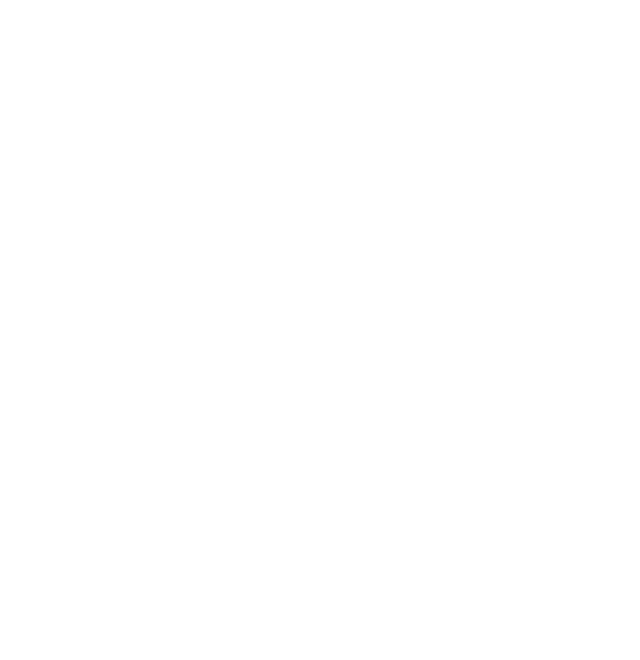
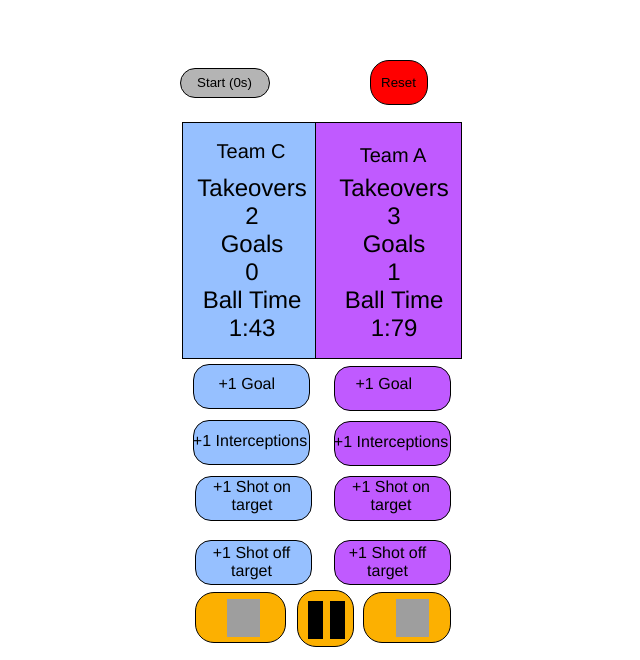
Before and after one commit to sst-inc/Sports-SStatistics-Tracker, a React (Create React App) app in the folder sports/: page / in a window 1280 px wide. Shown: the part 540-1200 px from the top of the page, without its empty margins (284-924 px from the left). Before the commit the page ends 800 px from the top, so only its background shows below. Built offline with nearby package versions, Linux system fonts and the light colour scheme; grey boxes are pictures that could not be loaded.

Commit message:
Yay matchtimer
Made matchtimer work

```diff
--- a/package.json
+++ b/package.json
@@ -1,5 +1,6 @@
 {
   "dependencies": {
+    "react-native-svg": "^13.12.0",
     "react-router-dom": "^6.15.0"
   }
 }
--- a/sports/src/App.js
+++ b/sports/src/App.js
@@ -5,11 +5,14 @@
 import NoteTaking from './Components/Notetaking';
 import MatchTimer from './Components/MatchTimer';
 import { StartPage } from './StartPage';
+import GameRecord from './GameRecord';
 
 export default function App() {
   return (
     <div className="App">
       <StartPage />
+      <GameRecord/>
+
     </div>
   );
 }
--- a/sports/src/Components/MatchTimer.js
+++ b/sports/src/Components/MatchTimer.js
@@ -26,9 +26,37 @@
   };
 
   return (
-    <div className="App">
-      <button onClick={handleTogglePause}>{isPaused ? `Start (${seconds}s)` : `Pause (${seconds}s)`}</button>
-      <button onClick={handleReset}>Reset</button>
+    <div style={{ display: 'flex', alignItems: 'center' }}>
+      <button
+        style={{
+          backgroundColor: '#b4b4b4',
+          border: '1px solid #000000',
+          borderRadius: '15px',
+          height: '30px',
+          width: '90px',
+          color: '#000000',
+          cursor: 'pointer',
+          marginRight: '50px',
+        }}
+        onClick={handleTogglePause}
+      >
+        {isPaused ? `Start (${seconds}s)` : `Pause (${seconds}s)`}
+      </button>
+      <button
+        style={{
+          backgroundColor: '#ff0000',
+          border: '1px solid #000000',
+          borderRadius: '19px',
+          height: '45px',
+          width: '58px',
+          color: '#000000',
+          cursor: 'pointer',
+          marginLeft: '50px',
+        }}
+        onClick={handleReset}
+      >
+        Reset
+      </button>
     </div>
   );
 }
--- /dev/null
+++ b/sports/src/GameRecord.css
@@ -0,0 +1,383 @@
+.frame {
+  background-color: transparent;
+  display: flex;
+  flex-direction: row;
+  justify-content: center;
+  width: 100%;
+}
+
+.frame .overlap-group-wrapper {
+  height: 600px;
+  width: 353px;
+}
+
+.frame .overlap-group {
+  height: 600px;
+  position: relative;
+  width: 285px;
+}
+
+.frame .rectangle {
+  height: 600px;
+  left: 1px;
+  position: absolute;
+  top: 0;
+  width: 278px;
+}
+
+.frame .div {
+  background-color: #c05aff;
+  border: 1px solid;
+  border-color: #000000;
+  height: 235px;
+  left: 130px;
+  position: absolute;
+  top: 62px;
+  width: 150px;
+}
+
+.frame .rectangle-2 {
+  background-color: #96c0ff;
+  border: 1px solid;
+  border-color: #000000;
+  height: 235px;
+  left: 2px;
+  position: absolute;
+  top: 62px;
+  width: 132px;
+}
+
+.frame .takeovers-goals {
+  color: #000000;
+  font-family: "Inter-Regular", Helvetica;
+  font-size: 24px;
+  font-weight: 400;
+  left: 2px;
+  letter-spacing: 0;
+  line-height: normal;
+  position: absolute;
+  text-align: center;
+  top: 114px;
+  width: 141px;
+}
+
+.frame .text-wrapper {
+  color: #000000;
+  font-family: "Inter-Regular", Helvetica;
+  font-size: 24px;
+  font-weight: 400;
+  left: 144px;
+  letter-spacing: 0;
+  line-height: normal;
+  position: absolute;
+  text-align: center;
+  top: 114px;
+  width: 141px;
+}
+
+.frame .text-wrapper-2 {
+  color: #000000;
+  font-family: "Inter-Regular", Helvetica;
+  font-size: 20px;
+  font-weight: 400;
+  left: 1px;
+  letter-spacing: 0;
+  line-height: normal;
+  position: absolute;
+  text-align: center;
+  top: 80px;
+  width: 141px;
+}
+
+.frame .text-wrapper-3 {
+  color: #000000;
+  font-family: "Inter-Regular", Helvetica;
+  font-size: 20px;
+  font-weight: 400;
+  left: 143px;
+  letter-spacing: 0;
+  line-height: normal;
+  position: absolute;
+  text-align: center;
+  top: 84px;
+  width: 141px;
+}
+
+.frame .rectangle-3 {
+  background-color: #fcb001;
+  border: 1px solid;
+  border-color: #000000;
+  border-radius: 19px;
+  height: 55px;
+  left: 117px;
+  position: absolute;
+  top: 530px;
+  width: 55px;
+}
+
+.frame .rectangle-4 {
+  background-color: #fcb001;
+  border: 1px solid;
+  border-color: #000000;
+  border-radius: 19px;
+  height: 49px;
+  left: 183px;
+  position: absolute;
+  top: 532px;
+  width: 86px;
+}
+
+.frame .rectangle-5 {
+  background-color: #fcb001;
+  border: 1px solid;
+  border-color: #000000;
+  border-radius: 19px;
+  height: 49px;
+  left: 15px;
+  position: absolute;
+  top: 532px;
+  width: 89px;
+}
+
+.frame .rectangle-6 {
+  background-color: #96c0ff;
+  border: 1px solid;
+  border-color: #000000;
+  border-radius: 16px;
+  height: 43px;
+  left: 13px;
+  position: absolute;
+  top: 360px;
+  width: 115px;
+}
+
+.frame .rectangle-7 {
+  background-color: #96c0ff;
+  border: 1px solid;
+  border-color: #000000;
+  border-radius: 16px;
+  height: 43px;
+  left: 13px;
+  position: absolute;
+  top: 304px;
+  width: 115px;
+}
+
+.frame .text-wrapper-4 {
+  color: #000000;
+  font-family: "Inter-Regular", Helvetica;
+  font-size: 16px;
+  font-weight: 400;
+  left: 39px;
+  letter-spacing: 0;
+  line-height: normal;
+  position: absolute;
+  text-align: center;
+  top: 315px;
+  white-space: nowrap;
+}
+
+.frame .rectangle-8 {
+  background-color: #c05aff;
+  border: 1px solid;
+  border-color: #000000;
+  border-radius: 16px;
+  height: 43px;
+  left: 154px;
+  position: absolute;
+  top: 361px;
+  width: 115px;
+}
+
+.frame .rectangle-9 {
+  background-color: #c05aff;
+  border: 1px solid;
+  border-color: #000000;
+  border-radius: 16px;
+  height: 43px;
+  left: 154px;
+  position: absolute;
+  top: 306px;
+  width: 115px;
+}
+
+.frame .rectangle-10 {
+  background-color: #96c0ff;
+  border: 1px solid;
+  border-color: #000000;
+  border-radius: 16px;
+  height: 43px;
+  left: 15px;
+  position: absolute;
+  top: 416px;
+  width: 115px;
+}
+
+.frame .rectangle-11 {
+  background-color: #96c0ff;
+  border: 1px solid;
+  border-color: #000000;
+  border-radius: 16px;
+  height: 43px;
+  left: 15px;
+  position: absolute;
+  top: 480px;
+  width: 115px;
+}
+
+.frame .rectangle-12 {
+  background-color: #c05aff;
+  border: 1px solid;
+  border-color: #000000;
+  border-radius: 16px;
+  height: 43px;
+  left: 154px;
+  position: absolute;
+  top: 416px;
+  width: 115px;
+}
+
+.frame .rectangle-13 {
+  background-color: #c05aff;
+  border: 1px solid;
+  border-color: #000000;
+  border-radius: 16px;
+  height: 43px;
+  left: 154px;
+  position: absolute;
+  top: 480px;
+  width: 115px;
+}
+
+.frame .text-wrapper-5 {
+  color: #000000;
+  font-family: "Inter-Regular", Helvetica;
+  font-size: 16px;
+  font-weight: 400;
+  left: 0;
+  letter-spacing: 0;
+  line-height: normal;
+  position: absolute;
+  text-align: center;
+  top: 372px;
+  width: 141px;
+}
+
+.frame .text-wrapper-6 {
+  color: #000000;
+  font-family: "Inter-Regular", Helvetica;
+  font-size: 16px;
+  font-weight: 400;
+  left: 141px;
+  letter-spacing: 0;
+  line-height: normal;
+  position: absolute;
+  text-align: center;
+  top: 373px;
+  width: 141px;
+}
+
+.frame .element-shot-on-target {
+  color: #000000;
+  font-family: "Inter-Regular", Helvetica;
+  font-size: 16px;
+  font-weight: 400;
+  left: 2px;
+  letter-spacing: 0;
+  line-height: normal;
+  position: absolute;
+  text-align: center;
+  top: 418px;
+  width: 141px;
+}
+
+.frame .text-wrapper-7 {
+  color: #000000;
+  font-family: "Inter-Regular", Helvetica;
+  font-size: 16px;
+  font-weight: 400;
+  left: 10px;
+  letter-spacing: 0;
+  line-height: normal;
+  position: absolute;
+  text-align: center;
+  top: 484px;
+  width: 124px;
+}
+
+.frame .text-wrapper-8 {
+  color: #000000;
+  font-family: "Inter-Regular", Helvetica;
+  font-size: 16px;
+  font-weight: 400;
+  left: 153px;
+  letter-spacing: 0;
+  line-height: normal;
+  position: absolute;
+  text-align: center;
+  top: 484px;
+  width: 110px;
+}
+
+.frame .element-shot-on-target-2 {
+  color: #000000;
+  font-family: "Inter-Regular", Helvetica;
+  font-size: 16px;
+  font-weight: 400;
+  left: 141px;
+  letter-spacing: 0;
+  line-height: normal;
+  position: absolute;
+  text-align: center;
+  top: 418px;
+  width: 141px;
+}
+
+.frame .rectangle-14 {
+  background-color: #000000;
+  border: 1px solid;
+  height: 36px;
+  left: 150px;
+  position: absolute;
+  top: 541px;
+  width: 13px;
+}
+
+.frame .rectangle-15 {
+  background-color: #000000;
+  border: 1px solid;
+  height: 36px;
+  left: 128px;
+  position: absolute;
+  top: 541px;
+  width: 13px;
+}
+
+.frame .polygon {
+  height: 38px;
+  left: 216px;
+  position: absolute;
+  top: 539px;
+  width: 33px;
+}
+
+.frame .img {
+  height: 38px;
+  left: 47px;
+  position: absolute;
+  top: 539px;
+  width: 33px;
+}
+
+.frame .text-wrapper-9 {
+  color: #000000;
+  font-family: "Inter-Regular", Helvetica;
+  font-size: 16px;
+  font-weight: 400;
+  left: 176px;
+  letter-spacing: 0;
+  line-height: normal;
+  position: absolute;
+  text-align: center;
+  top: 315px;
+}
--- a/sports/src/GameRecord.js
+++ b/sports/src/GameRecord.js
@@ -1,9 +1,76 @@
 import React from "react";
+import "./GameRecord.css";
+import PossessionTracker from "./Components/PossessionTracker"
+import MatchTimer from "./Components/MatchTimer"
+import Notetaking from "./Components/Notetaking"
+import ShotsTracker from "./Components/ShotsTracker"
 
-const Ye = () => {
-    return (
-        <p>Hello World!</p>
-    );
+const GameRecord = () => {
+  return (
+    <div className="frame">
+      <div className="overlap-group-wrapper">
+        <div className="overlap-group">
+          <div className="div" />
+          <div className="rectangle-2" />
+          <div className="takeovers-goals">
+            Takeovers
+            <br />2<br />
+            Goals
+            <br />0<br />
+            Ball Time
+            <br />
+            1:43
+          </div>
+          <div className="text-wrapper">
+            Takeovers
+            <br />3<br />
+            Goals
+            <br />1<br />
+            Ball Time
+            <br />
+            1:79
+          </div>
+          <div className="text-wrapper-2">Team C</div>
+          <div className="text-wrapper-3">Team A</div>
+          <div className="rectangle-3" />
+          <div className="rectangle-4" />
+          <div className="rectangle-5" />
+          <div className="rectangle-6" />
+          <div className="rectangle-7" />
+          <div className="rectangle-8" />
+          <div className="text-wrapper-4">+1 Goal</div>
+          <div className="rectangle-9" />
+          <div className="rectangle-10" />
+          <div className="rectangle-11" />
+          <div className="rectangle-12" />
+          <div className="rectangle-13" />
+          <div className="text-wrapper-5">+1 Interceptions</div>
+          <div className="text-wrapper-6">+1 Interceptions</div>
+          <div className="element-shot-on-target">
+            +1 Shot on
+            <br />
+            target
+          </div>
+          <div className="text-wrapper-7">+1 Shot off <br/>target</div>
+          <div className="text-wrapper-8">+1 Shot off target</div>
+          <div className="element-shot-on-target-2">
+            +1 Shot on
+            <br />
+            target
+          </div>
+          <div className="rectangle-14" />
+          <div className="rectangle-15" />
+          <img className="polygon" alt="Polygon" src="polygon-1.svg" />
+          <img className="img" alt="Polygon" src="polygon-2.svg" />
+          <div className="text-wrapper-9">+1 Goal</div>
+
+          {/* Insert the MatchTimer component here */}
+          <MatchTimer />
+
+        </div>
+      </div>
+    </div>
+  );
 };
 
-export default Ye;
+export default GameRecord;
```
Also changed, not shown: 2 other files (tests, documents, lock files or other folders).
